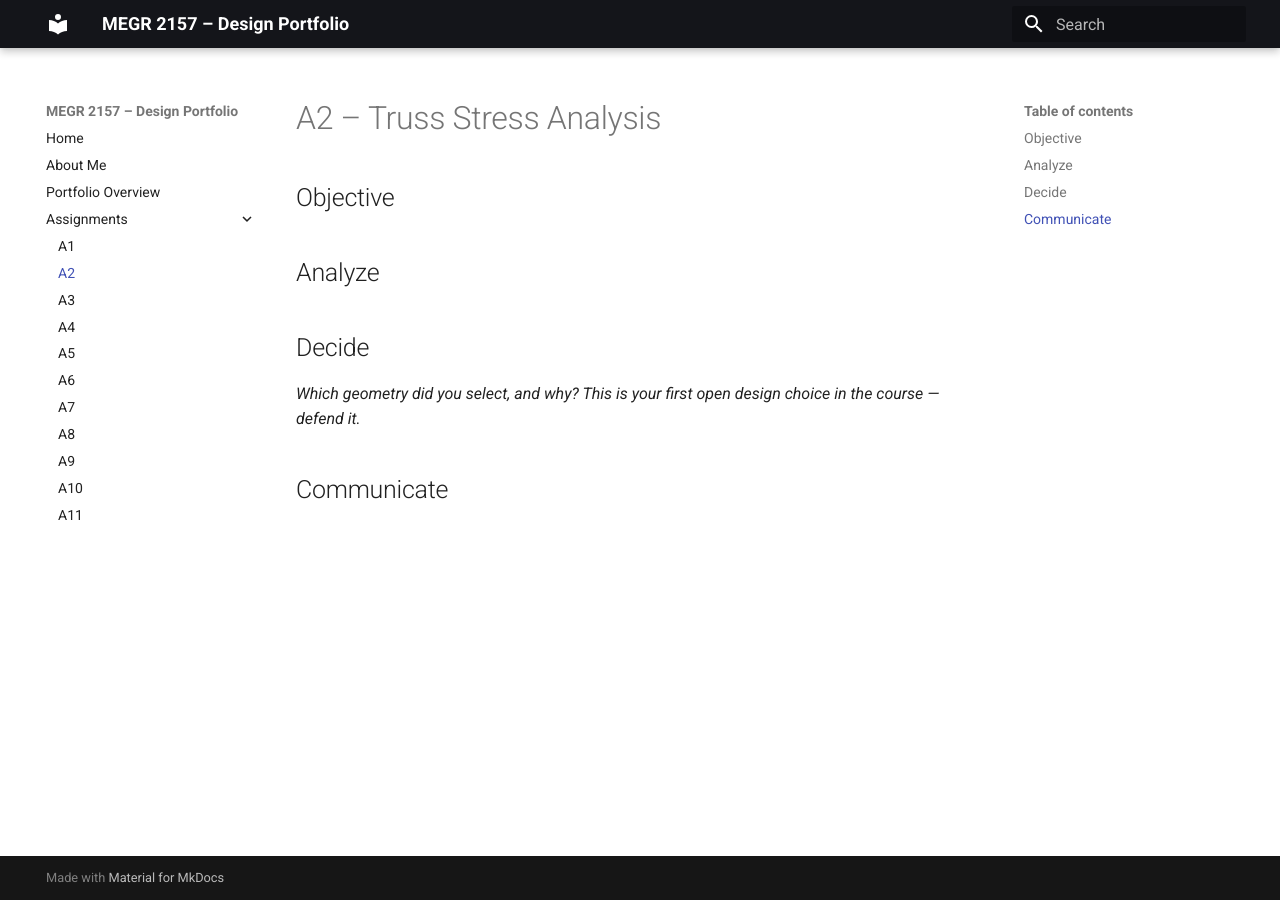
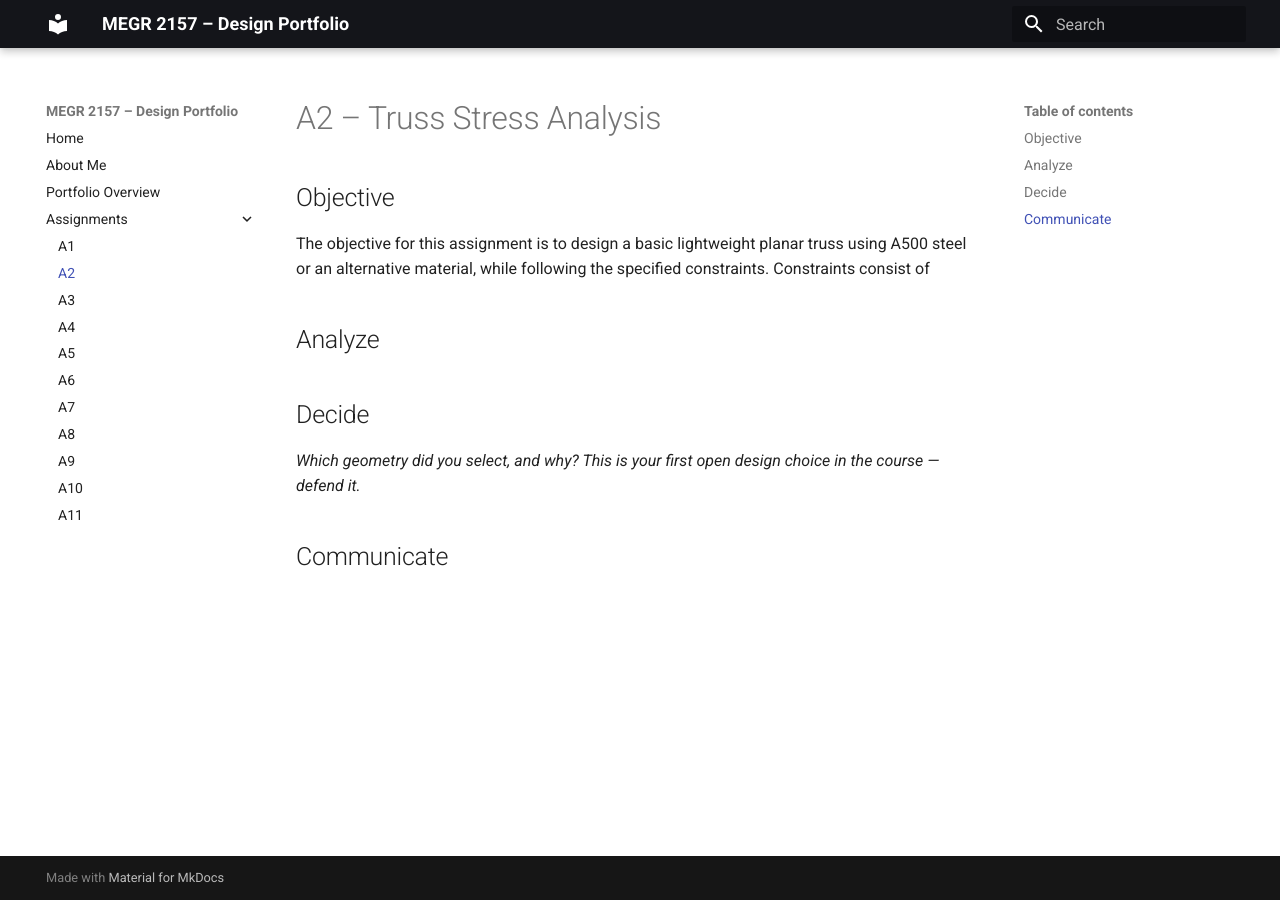
Before and after one commit to NathanZimmy/megr2156-portfolio, an MkDocs documentation site: the page built from docs/assignments/A02/index.md, in a window 1280 px wide. Built offline with MkDocs 1.6.1 and Material for MkDocs 9.7.7, drawn with Linux system fonts in a browser that asks for light colours.

Commit message:
Update index.md

```diff
--- a/docs/assignments/A02/index.md
+++ b/docs/assignments/A02/index.md
@@ -1,7 +1,7 @@
 # A2 – Truss Stress Analysis
 
 ## Objective
-
+The objective for this assignment is to design a basic lightweight planar truss using A500 steel or an alternative material, while following the specified constraints. Constraints consist of
 
 ## Analyze
 
```
